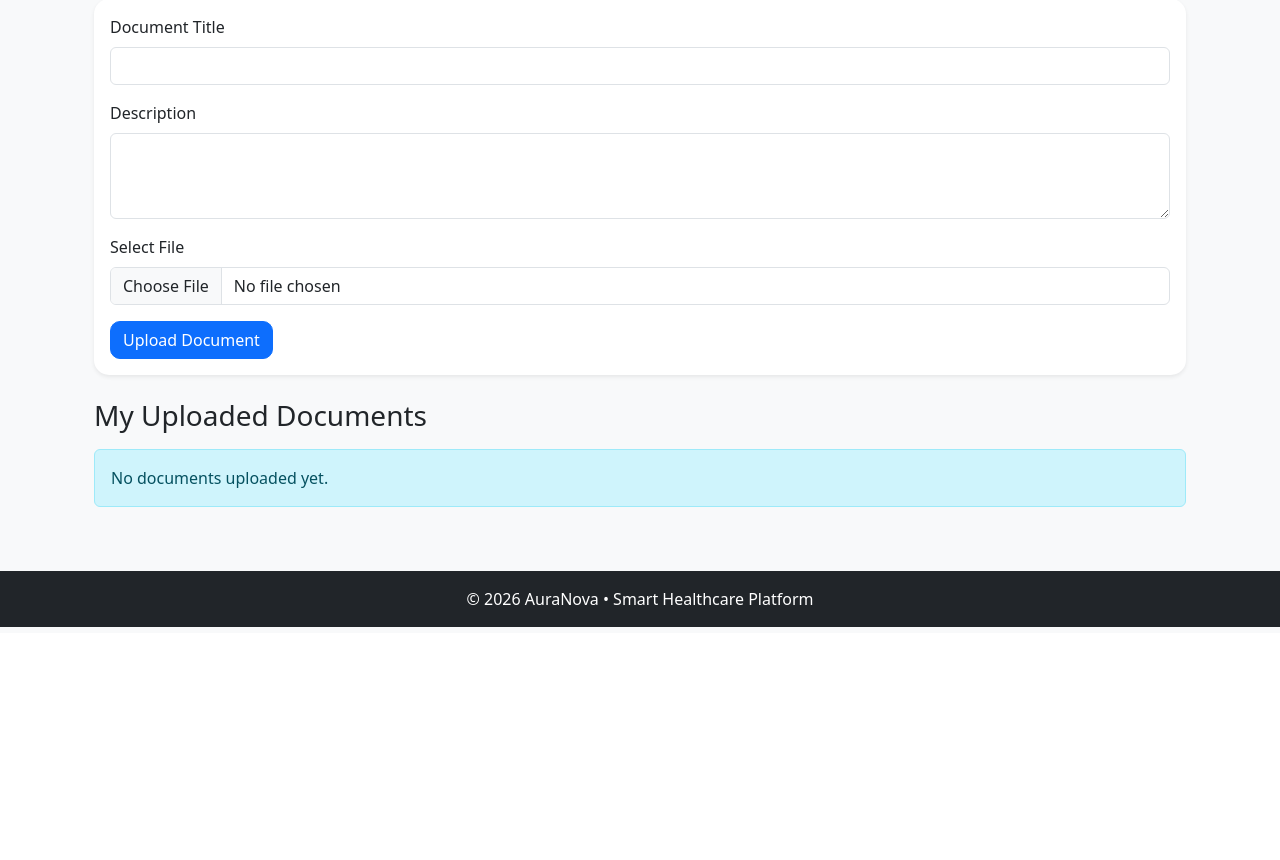
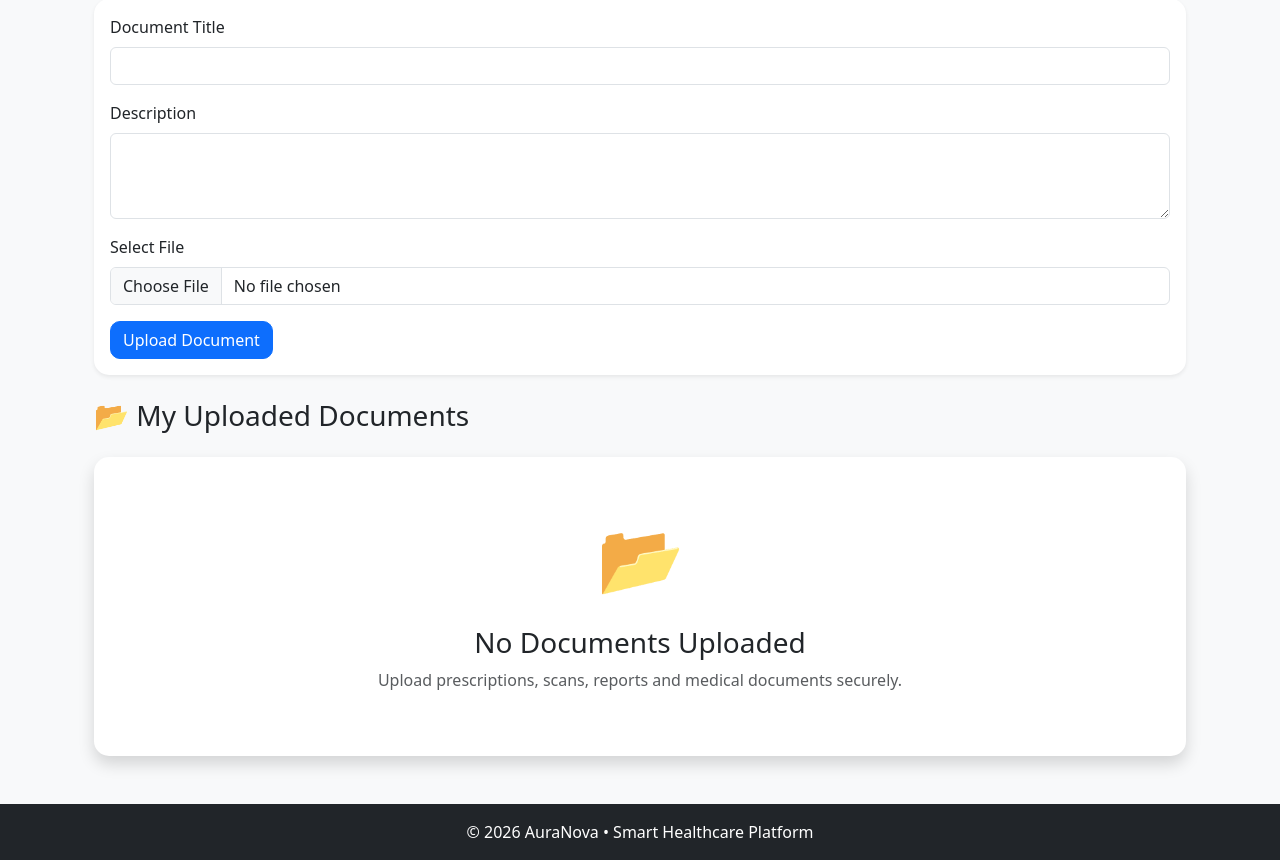
Before and after one commit to chandanachandanan34-ui/AuraNova, a Flask app: page /patient/upload-document in a window 1280 px wide. Shown: the part 167-1027 px from the top of the page. Before the commit the page ends 794 px from the top, so only its background shows below. Run offline with Flask 3, Linux system fonts and the light colour scheme; the visitor is signed in with stand-in values (Sample User, id 1); data that the repository does not hold is empty.

Commit message:
Completed Module 9 - Enhanced Patient Document Management UI

```diff
--- a/app/templates/patient/upload_document.html
+++ b/app/templates/patient/upload_document.html
@@ -87,81 +87,124 @@ Upload Medical Document
         </div>
 
     </div>
-
-    <h3 class="mb-3">
-        My Uploaded Documents
+    <h3 class="mb-4">
+        📂 My Uploaded Documents
     </h3>
 
     {% if documents %}
 
-        <table class="table table-bordered table-hover">
-
-            <thead class="table-dark">
-
-                <tr>
-
-                    <th>Title</th>
-
-                    <th>Description</th>
-
-                    <th>Uploaded</th>
-                    <th>Action</th>
-
-                </tr>
-
-            </thead>
-
-            <tbody>
+    <div class="row">
 
     {% for document in documents %}
 
-                <tr>
+    <div class="col-lg-6 mb-4">
 
-                    <td>{{ document.title }}</td>
+    <div class="card shadow border-0 h-100">
 
-<td>{{ document.description }}</td>
+    <div class="card-header bg-primary text-white d-flex justify-content-between">
 
-<td>{{ document.uploaded_at.strftime("%d %b %Y %I:%M %p") }}</td>
+    <strong>
 
+    📄 {{ document.title }}
 
+    </strong>
 
-<td>
+    <small>
+
+    {{ document.uploaded_at.strftime("%d %b %Y") }}
+
+    </small>
+
+    </div>
+
+    <div class="card-body">
+
+    <p>
+
+    <strong>Description</strong>
+
+    </p>
+
+    <p class="text-muted">
+
+    {{ document.description or "No description provided." }}
+
+    </p>
+
+    <hr>
+
+    <p>
+
+    <strong>Stored File</strong>
+
+    </p>
+
+    <p class="text-secondary">
+
+    {{ document.file_name }}
+
+    </p>
+
+    <div class="d-flex gap-2 mt-3">
 
     <a
     href="{{ url_for('patient.download_document', id=document.id) }}"
-        class="btn btn-success btn-sm"
-    >
+    class="btn btn-success flex-fill">
+
     ⬇ Download
+
     </a>
 
     <a
     href="{{ url_for('patient.delete_document', id=document.id) }}"
-        class="btn btn-danger btn-sm"
-        onclick="return confirm('Are you sure you want to delete this document?')"
-    >
+    class="btn btn-danger flex-fill"
+    onclick="return confirm('Delete this document?')">
+
     🗑 Delete
+
     </a>
 
-</td>
+    </div>
 
-                </tr>
+    </div>
+
+    </div>
+
+    </div>
 
     {% endfor %}
 
-            </tbody>
-
-        </table>
+    </div>
 
     {% else %}
 
-        <div class="alert alert-info">
+    <div class="card shadow text-center p-5">
 
-            No documents uploaded yet.
+    <div style="font-size:70px;">
+
+    📂
+
+    </div>
+
+    <h3 class="mt-3">
+
+    No Documents Uploaded
+
+    </h3>
+
+    <p class="text-muted">
+
+    Upload prescriptions, scans, reports and medical documents securely.
+
+    </p>
 
     </div>
 
     {% endif %}
 
+
+
+
 </div>
 
 {% endblock %}
```
Lines whose indentation alone changed are shown as unchanged.
